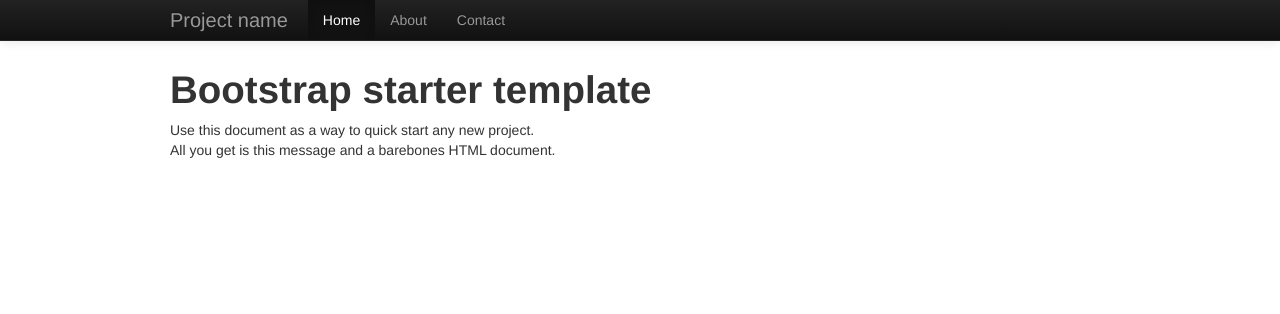
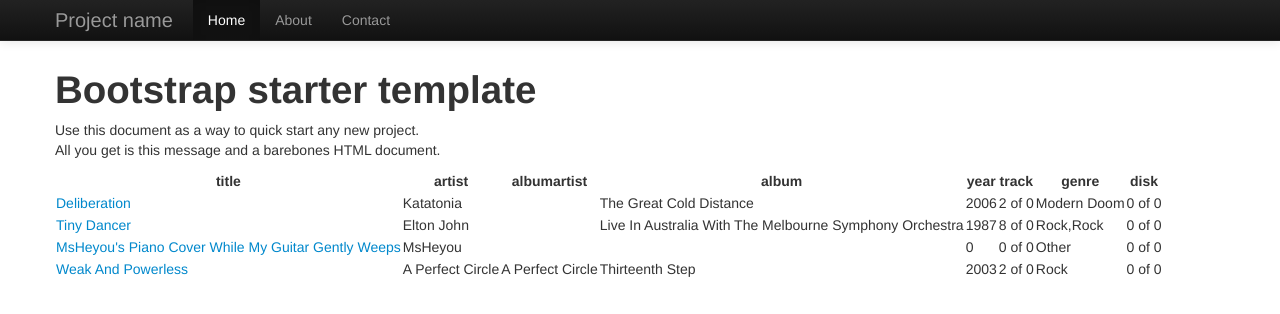
Before and after one commit to nickdesaulniers/MyFirstBootstrap, a plain HTML site: page index.html in a window 1280 px wide. Drawn offline with nearby package versions, Linux system fonts and the light colour scheme.

Commit message:
dummy data

```diff
--- a/index.html
+++ b/index.html
@@ -2,12 +2,14 @@
 <html>
 <head>
   <meta http-equiv="Content-type" content="text/html; charset=utf-8">
+  <meta name="viewport" content="width=device-width, initial-scale=1.0">
   <title>MyFirstBootStrap</title>
   <link href="css/bootstrap.min.css" rel="stylesheet" media="screen">
+  <link href="css/bootstrap-responsive.css" rel="stylesheet">
   <script src="http://code.jquery.com/jquery-latest.js"></script>
   <script src="js/bootstrap.min.js"></script>
   <style>
-    body {
+    div#content {
       padding-top: 60px; /* 60px to make the container go all the way to the bottom of the topbar */
     }
   </style>
@@ -33,8 +35,66 @@
     </div>
   </div>
   <div class="container">
-    <h1>Bootstrap starter template</h1>
-    <p>Use this document as a way to quick start any new project.<br> All you get is this message and a barebones HTML document.</p>
+    <div id="content">
+      <h1>Bootstrap starter template</h1>
+      <p>Use this document as a way to quick start any new project.<br> All you get is this message and a barebones HTML document.</p>
+      <table>
+        <thead>
+          <tr>
+            <th>title</th>
+            <th>artist</th>
+            <th>albumartist</th>
+            <th>album</th>
+            <th>year</th>
+            <th>track</th>
+            <th>genre</th>
+            <th>disk</th>
+          </tr>
+        </thead>
+        <tbody>
+          <tr>
+            <td><a href="#">Deliberation</a></td>
+            <td>Katatonia</td>
+            <td></td>
+            <td>The Great Cold Distance</td>
+            <td>2006</td>
+            <td>2 of 0</td>
+            <td>Modern Doom</td>
+            <td>0 of 0</td>
+          </tr>
+          <tr>
+            <td><a href="#">Tiny Dancer</a></td>
+            <td>Elton John</td>
+            <td></td>
+            <td>Live In Australia With The Melbourne Symphony Orchestra</td>
+            <td>1987</td>
+            <td>8 of 0</td>
+            <td>Rock,Rock</td>
+            <td>0 of 0</td>
+          </tr>
+          <tr>
+            <td><a href="#">MsHeyou's Piano Cover While My Guitar Gently Weeps</a></td>
+            <td>MsHeyou</td>
+            <td></td>
+            <td></td>
+            <td>0</td>
+            <td>0 of 0</td>
+            <td>Other</td>
+            <td>0 of 0</td>
+          </tr>
+          <tr>
+            <td><a href="#">Weak And Powerless</a></td>
+            <td>A Perfect Circle</td>
+            <td>A Perfect Circle</td>
+            <td>Thirteenth Step</td>
+            <td>2003</td>
+            <td>2 of 0</td>
+            <td>Rock</td>
+            <td>0 of 0</td>
+          </tr>
+        <tbody>
+      </table>
+    </div>
   </div>
 </body>
 </html>
```
